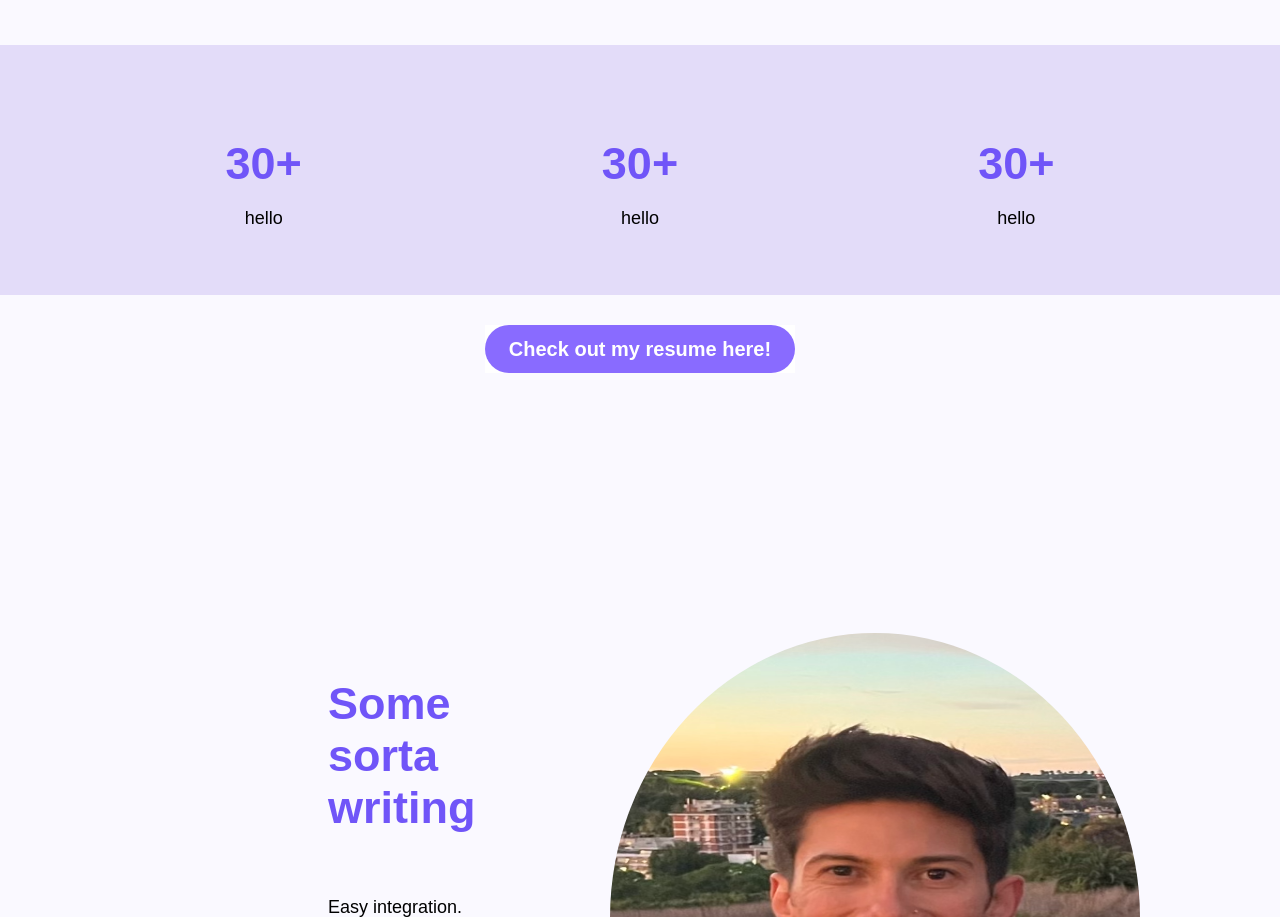
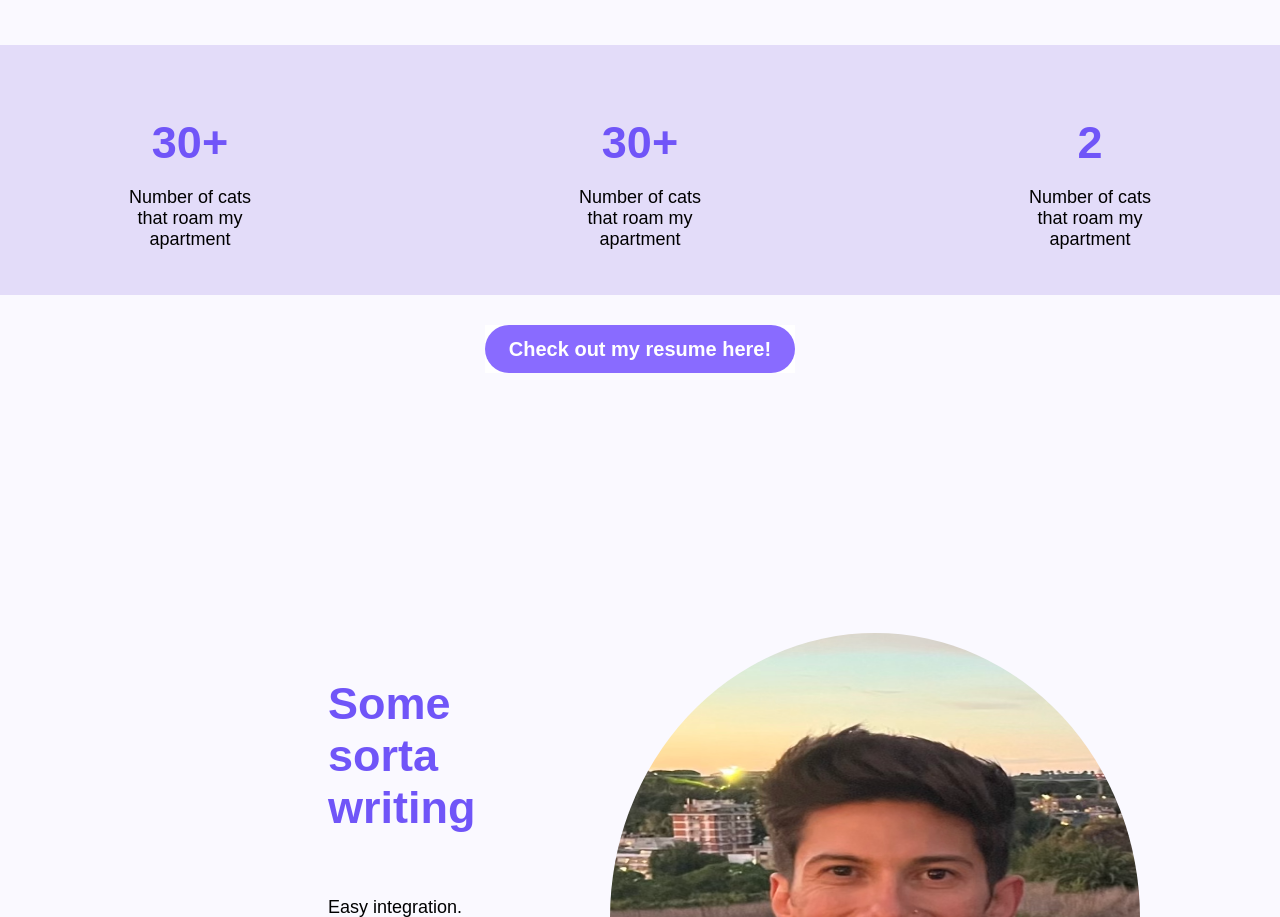
Before and after one commit to racosta323/rene-acosta-portfolio, a React (Create React App) app: page / in a window 1280 px wide. Shown: the part 3757-4674 px from the top of the page. Built offline with nearby package versions, Linux system fonts and the light colour scheme.

Commit message:
updates spacing in numbers section

```diff
--- a/src/App.css
+++ b/src/App.css
@@ -562,5 +562,9 @@ a {
   font-weight: bold;
 }
 
+.number{
+  width: 150px;
+}
+
 
 @import url("https://cdn.jsdelivr.net/npm/bootstrap-icons@1.11.3/font/bootstrap-icons.min.css");
--- a/src/Resume.js
+++ b/src/Resume.js
@@ -5,17 +5,17 @@ function Resume(){
                 <h3>Distribute and source all travel content through one API</h3>
             </div>
             <div id="numbers">
-                <div>
+                <div className="number">
                     <h3>30+</h3>
-                    <p>hello</p>
+                    <p>Number of cats that roam my apartment</p>
                 </div>
-                <div>
+                <div className="number">
                     <h3>30+</h3>
-                    <p>hello</p>
+                    <p>Number of cats that roam my apartment</p>
                 </div>
-                <div>
-                    <h3>30+</h3>
-                    <p>hello</p>
+                <div className="number">
+                    <h3>2</h3>
+                    <p>Number of cats that roam my apartment</p>
                 </div>
 
             </div>
```
